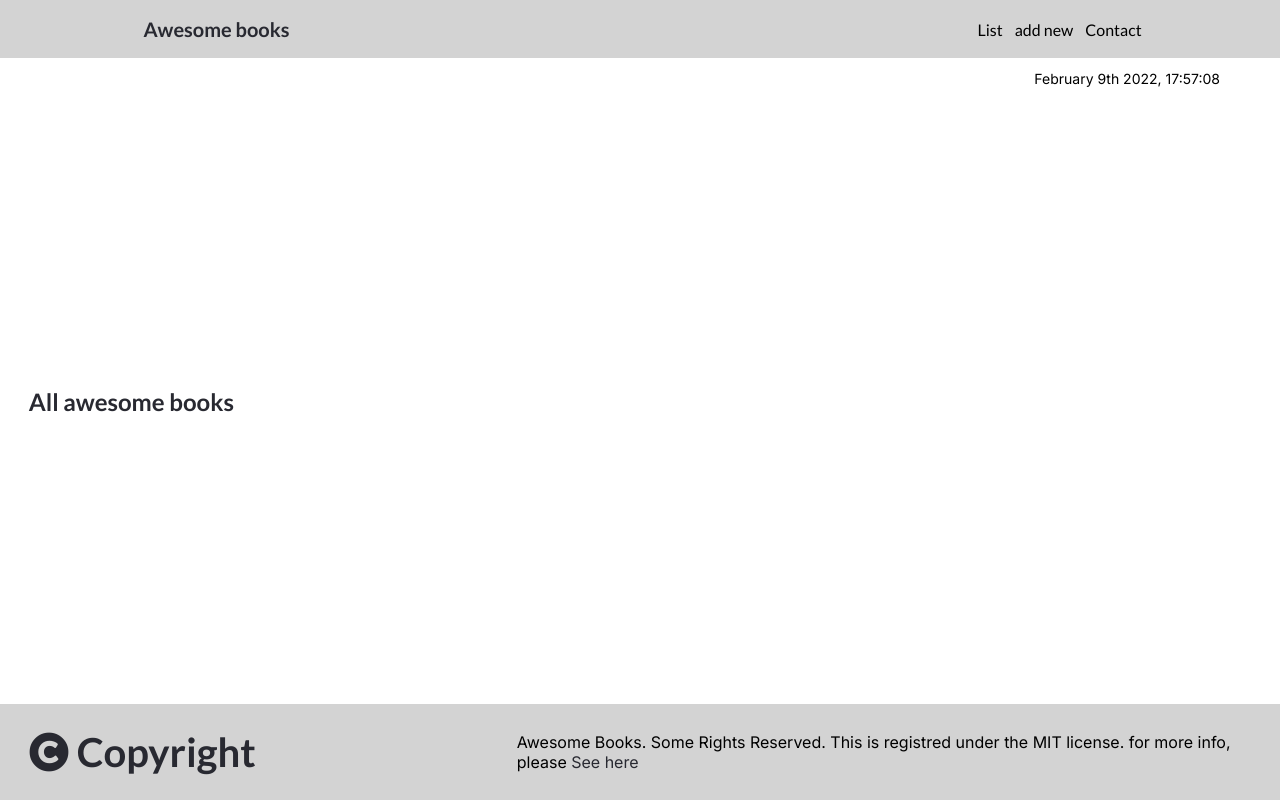
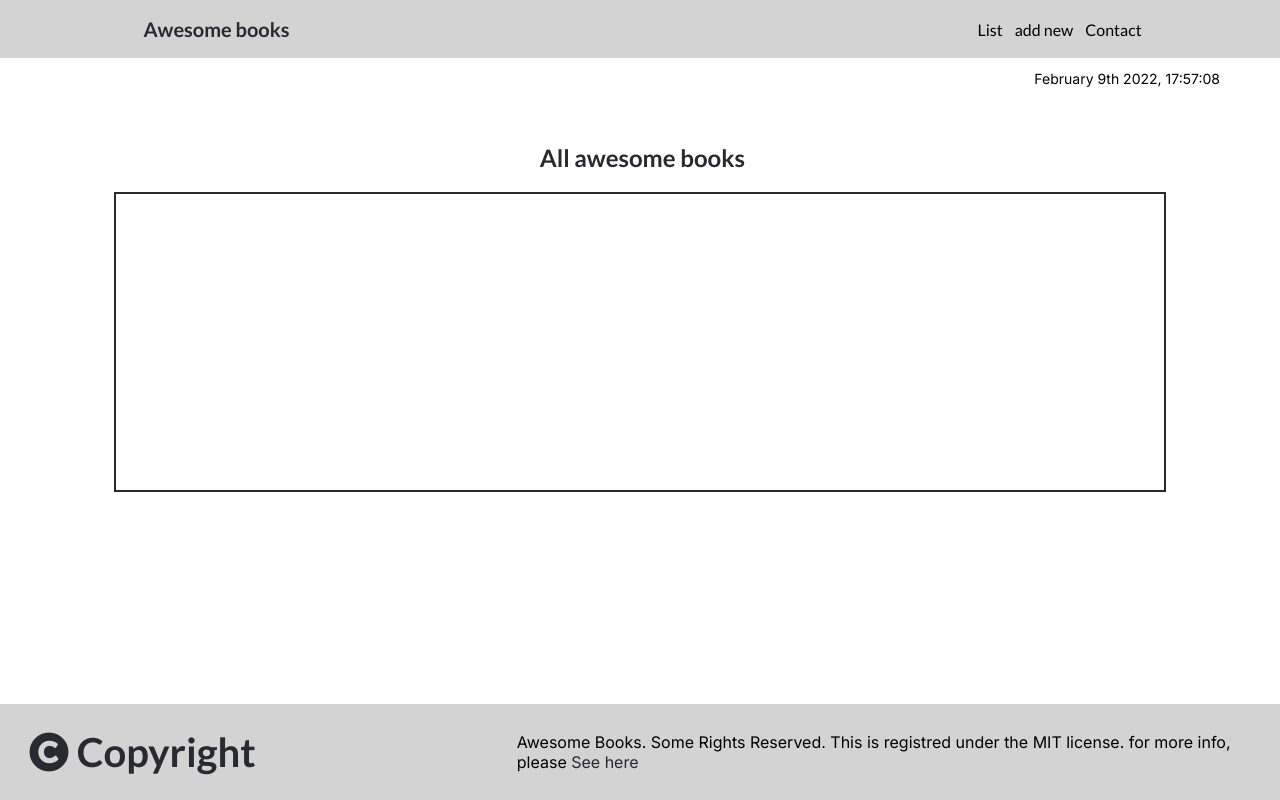
Before and after one commit to Sboursen/awesome-books, a website: page index.html in a window 1280 px wide. Drawn offline with Linux system fonts and the light colour scheme; some icons are missing.

Commit message:
style the home section

```diff
--- a/index.html
+++ b/index.html
@@ -95,16 +95,17 @@
 
   <main>
     <section id='home'>
-      <h1><i class="fad fa-book-heart"></i>
-        <span>All awesome books</span>
+      <h1 class="section-title"><i
+          class="fad fa-book-heart"></i>
+        <span> All awesome books</span>
       </h1>
-      <table>
+      <table id="container">
       </table>
     </section>
 
     <section id='add-new'>
-      <h1><i class="fad fa-book-heart"></i>
-        <span>All awesome books</span>
+      <h1 section-title><i class="fad fa-book-heart"></i>
+        <span>Add a new book</span>
       </h1>
       <form>
         <h2 class="form-title"> Add a new book </h2>
--- a/script.js
+++ b/script.js
@@ -56,7 +56,7 @@ class Book {
 }
 
 class UserInterface {
-  static container = document.getElementById('home');
+  static container = document.getElementById('container');
 
   static titleInput = document.querySelector('#title');
 
--- a/style.css
+++ b/style.css
@@ -198,10 +198,10 @@ header {
 main {
   display: flex;
   flex-direction: column;
-  justify-content: center;
+  justify-content: stretch;
   padding: 24px;
   width: 100%;
-  flex: 1 1;
+  flex: 2 1;
 }
 
 /* the date style */
@@ -219,31 +219,24 @@ section {
   display: none;
 }
 
+/* ||home section------------------------- */
 #home {
-  display: block;
+  display: flex;
+  flex-direction: column;
+  justify-content: flex-start;
 }
 
-/* ||title------------------------- */
-
-h1 {
+h1.section-title {
   color: var(--shark);
-}
-
-h2 {
+  font-size: 24px;
   text-align: center;
-}
-
-.form-title {
-  font-size: 20px;
-  margin: 0;
-  padding: 6px;
 }
 
 /* ||Book Container------------------------- */
 #container {
-  width: 90%;
   overflow-y: scroll;
-  height: 40%;
+  min-height: 300px;
+  max-height: 55vh;
   border: 2px solid var(--shark);
   display: flex;
   flex-direction: column;
@@ -394,12 +387,12 @@ small {
 
   /* main */
   main {
-    display: flex;
-    flex-direction: column;
-    justify-content: center;
-    padding: 24px;
-    width: 100%;
-    flex: 1 1;
+    padding-left: calc(
+      0.2 * (100vw - var(--media-breakpoint)) + 12px
+    );
+    padding-right: calc(
+      0.2 * (100vw - var(--media-breakpoint)) + 12px
+    );
   }
 }
 
```
